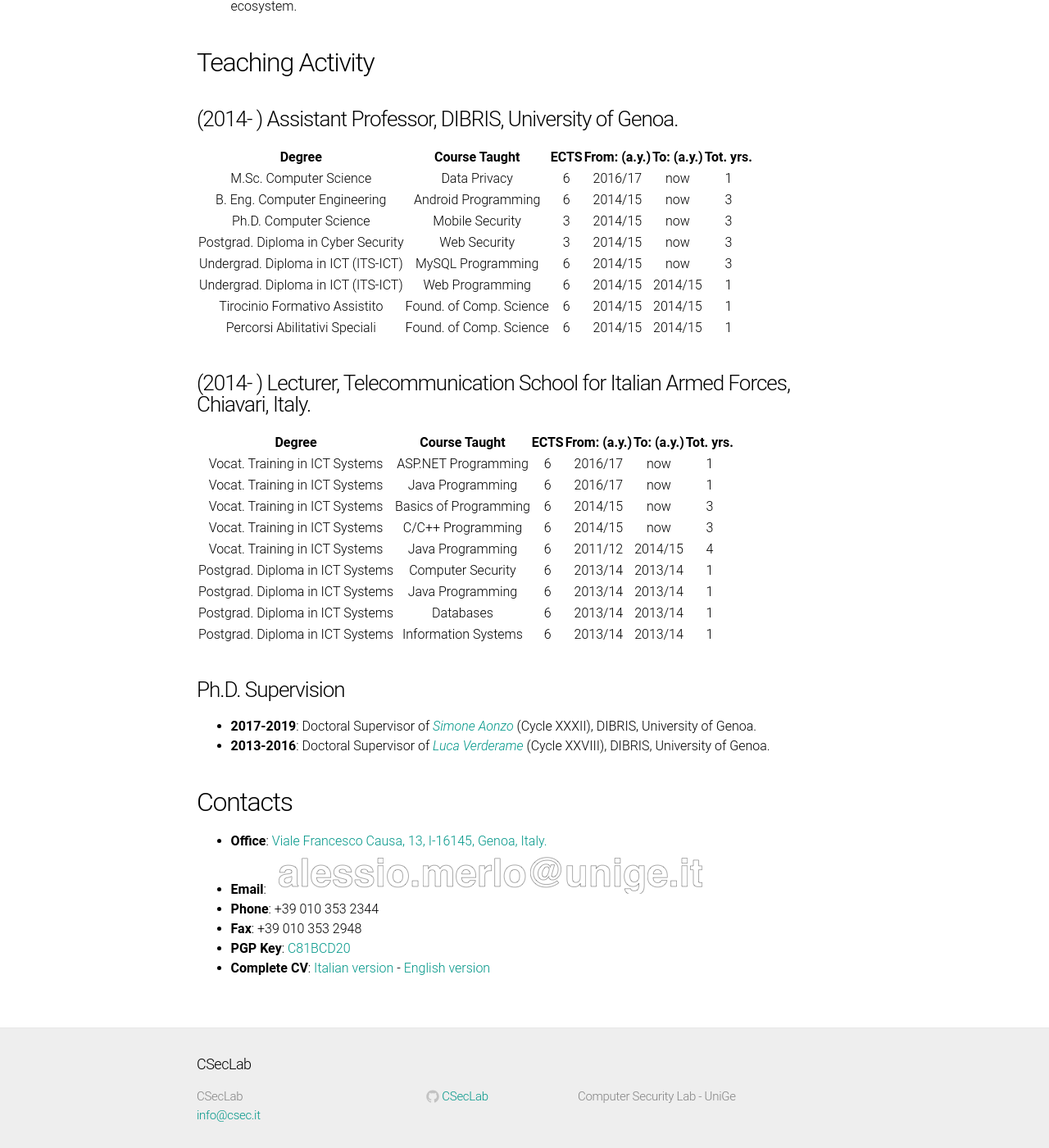
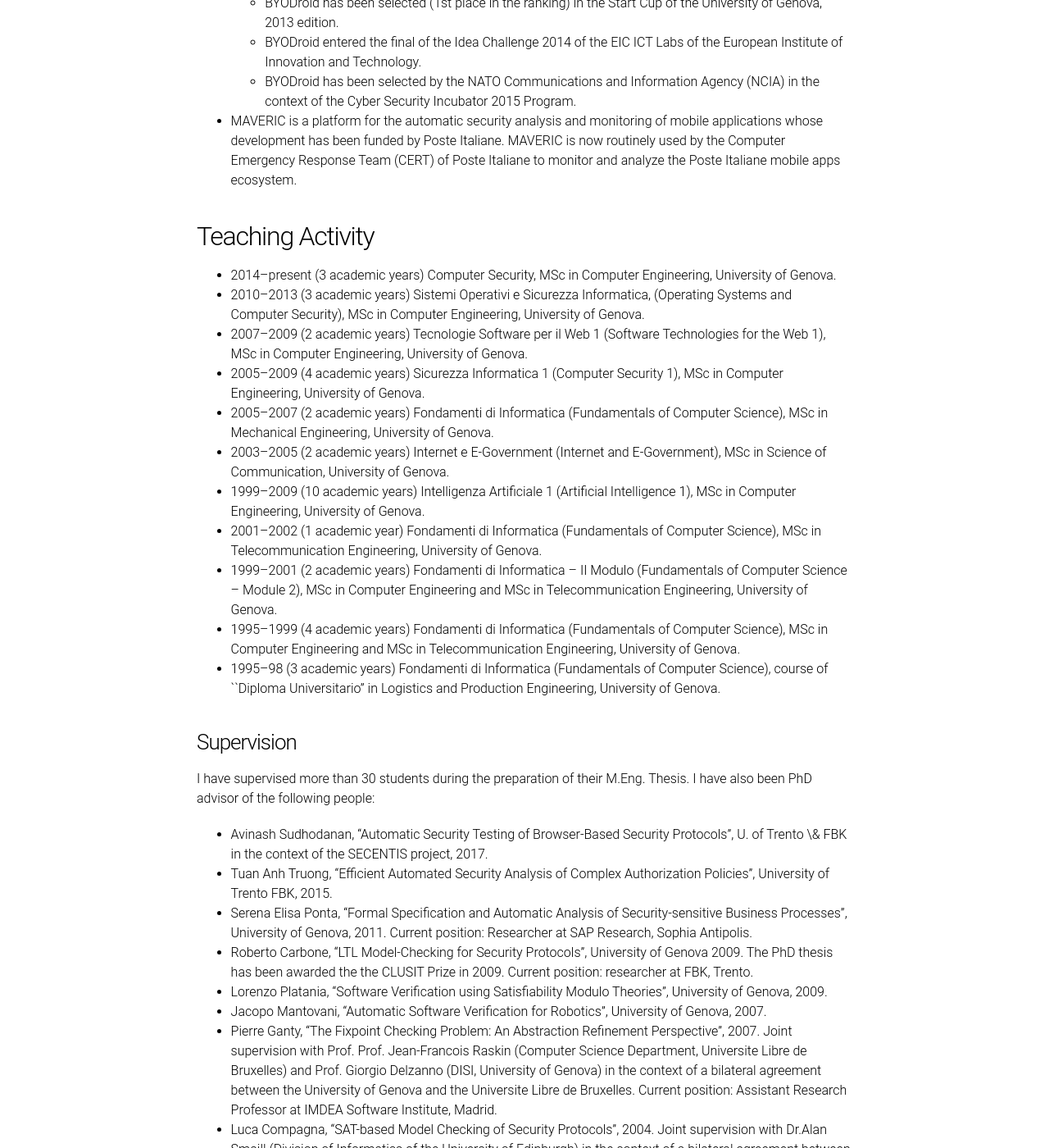
Before and after one commit to CSecLab/cseclab.github.io, a Jekyll site: the page built from alessandroHP.md, in a window 1280 px wide and 1400 px high, scrolled down 8677 px. Shown: the whole window at 82% size. Built offline with Jekyll 4.4.1, drawn with Linux system fonts in a browser that asks for light colours; some of the changed text lies outside the part shown.

Commit message:
*** empty log message ***

```diff
--- a/alessandroHP.md
+++ b/alessandroHP.md
@@ -193,46 +202,30 @@
 
 ## Teaching Activity
 
-
-### (2014- ) Assistant Professor, DIBRIS, University of Genoa.
-
-|                Degree               |      Course Taught      | ECTS | From: (a.y.) | To: (a.y.) | Tot. yrs. |
-|:-----------------------------------:|:-----------------------:|:----:|:------------:|:----------:|:---------:|
-|        M.Sc. Computer Science       |       Data Privacy      |   6  |    2016/17   |     now    |     1     |
-|     B. Eng. Computer Engineering    |   Android Programming   |   6  |    2014/15   |     now    |     3     |
-|        Ph.D. Computer Science       |     Mobile Security     |   3  |    2014/15   |     now    |     3     |
-| Postgrad. Diploma in Cyber Security |       Web Security      |   3  |    2014/15   |     now    |     3     |
-| Undergrad. Diploma in ICT (ITS-ICT) |    MySQL Programming    |   6  |    2014/15   |     now    |     3     |
-| Undergrad. Diploma in ICT (ITS-ICT) |     Web Programming     |   6  |    2014/15   |   2014/15  |     1     |
-|    Tirocinio Formativo Assistito    | Found. of Comp. Science |   6  |    2014/15   |   2014/15  |     1     |
-|    Percorsi Abilitativi Speciali    | Found. of Comp. Science |   6  |    2014/15   |   2014/15  |     1     |
+- 2014--present (3 academic years) Computer Security, MSc in Computer Engineering, University of Genova.
+- 2010--2013 (3 academic years) Sistemi Operativi e Sicurezza Informatica, (Operating Systems and Computer Security), MSc in Computer Engineering, University of
+  Genova.
+- 2007--2009 (2 academic years) Tecnologie Software per il Web 1 (Software Technologies for the Web 1), MSc in Computer Engineering, University of Genova.
+- 2005--2009 (4 academic years) Sicurezza Informatica 1 (Computer Security 1), MSc in Computer Engineering, University of Genova.
+- 2005--2007 (2 academic years) Fondamenti di Informatica (Fundamentals of Computer Science), MSc in Mechanical Engineering, University of Genova.
+- 2003--2005 (2 academic years) Internet e E-Government (Internet and E-Government), MSc in Science of Communication, University of Genova.
+- 1999--2009 (10 academic years) Intelligenza Artificiale 1 (Artificial Intelligence 1), MSc in Computer Engineering, University of Genova.
+- 2001--2002 (1 academic year) Fondamenti di Informatica (Fundamentals of Computer Science), MSc in Telecommunication Engineering, University of Genova.
+- 1999--2001 (2 academic years) Fondamenti di Informatica -- II Modulo (Fundamentals of Computer Science -- Module 2), MSc in Computer Engineering and MSc in Telecommunication Engineering, University of Genova.
+- 1995--1999 (4 academic years) Fondamenti di Informatica (Fundamentals of Computer Science), MSc in Computer Engineering and MSc in Telecommunication Engineering,  University of Genova.
+- 1995--98 (3 academic years) Fondamenti di Informatica (Fundamentals of Computer Science), course of ``Diploma Universitario'' in Logistics and Production Engineering, University of Genova.
 
 
-### (2014- ) Lecturer, Telecommunication School for Italian Armed Forces, Chiavari, Italy.
+### Supervision
 
-|              Degree              |     Course Taught     | ECTS | From: (a.y.) | To: (a.y.) | Tot. yrs. |
-|:--------------------------------:|:---------------------:|:----:|:------------:|:----------:|:---------:|
-|  Vocat. Training in ICT Systems  |  ASP.NET Programming  |   6  |    2016/17   |     now    |     1     |
-|  Vocat. Training in ICT Systems  |    Java Programming   |   6  |    2016/17   |     now    |     1     |
-|  Vocat. Training in ICT Systems  | Basics of Programming |   6  |    2014/15   |     now    |     3     |
-|  Vocat. Training in ICT Systems  |   C/C++ Programming   |   6  |    2014/15   |     now    |     3     |
-|  Vocat. Training in ICT Systems  |    Java Programming   |   6  |    2011/12   |   2014/15  |     4     |
-| Postgrad. Diploma in ICT Systems |   Computer Security   |   6  |    2013/14   |   2013/14  |     1     |
-| Postgrad. Diploma in ICT Systems |    Java Programming   |   6  |    2013/14   |   2013/14  |     1     |
-| Postgrad. Diploma in ICT Systems |       Databases       |   6  |    2013/14   |   2013/14  |     1     |
-| Postgrad. Diploma in ICT Systems |  Information Systems  |   6  |    2013/14   |   2013/14  |     1     |
+I have supervised more than 30 students during the preparation of their M.Eng. Thesis.  I have also been PhD advisor of the following people:
 
-### Ph.D. Supervision
-
-- **2017-2019**: Doctoral Supervisor of *[Simone Aonzo](https://it.linkedin.com/pub/simone-aonzo/88/ab6/796)* (Cycle XXXII), DIBRIS, University of Genoa.
-- **2013-2016**: Doctoral Supervisor of *[Luca Verderame](https://it.linkedin.com/in/lucaverderame)* (Cycle XXVIII), DIBRIS, University of Genoa.
-
-
-## Contacts
-
-- **Office**: [Viale Francesco Causa, 13, I-16145, Genoa, Italy.](https://www.google.it/maps/place/44°24'07.0%22N+8°57'38.7%22E/@44.4019444,8.9596557,18z/data=!3m1!4b1!4m5!3m4!1s0x0:0x0!8m2!3d44.401932!4d8.960757)
-- **Email**: ![Alessio's mail should be here.](/pics/merlo_mail.png)
-- **Phone**: +39 010 353 2344
-- **Fax**: +39 010 353 2948
-- **PGP Key**: [C81BCD20](/C81BCD20.asc)
-- **Complete CV**: [Italian version](http://www.dibris.unige.it/public/staff/cv_pdf/cv_701287.pdf) - [English version](http://www.dibris.unige.it/public/staff/cv_pdf_en/cv_en_701287.pdf)
+- Avinash Sudhodanan, "Automatic Security Testing of Browser-Based Security Protocols", U. of Trento \& FBK in the context of the SECENTIS project, 2017.
+- Tuan Anh Truong, "Efficient Automated Security Analysis of Complex Authorization Policies", University of  Trento  FBK, 2015.
+- Serena Elisa Ponta, "Formal Specification and Automatic Analysis of Security-sensitive Business Processes", University of Genova, 2011.  Current position:  Researcher at SAP Research, Sophia Antipolis.
+- Roberto Carbone, "LTL Model-Checking for Security Protocols", University of Genova 2009.  The PhD thesis has been awarded the the CLUSIT Prize in 2009.  Current position: researcher at FBK, Trento.
+- Lorenzo Platania, "Software Verification using Satisfiability Modulo Theories", University of Genova, 2009.
+- Jacopo Mantovani, "Automatic Software Verification for Robotics", University of Genova, 2007.
+- Pierre Ganty, "The Fixpoint Checking Problem: An Abstraction Refinement Perspective", 2007.  Joint supervision with Prof. Prof. Jean-Francois Raskin (Computer Science Department, Universite Libre de Bruxelles) and Prof. Giorgio Delzanno (DISI, University of Genova) in the context of a bilateral agreement between the University of Genova and the Universite Libre de Bruxelles. Current position: Assistant Research Professor at IMDEA Software Institute, Madrid.
+- Luca Compagna, "SAT-based Model Checking of Security Protocols", 2004.  Joint supervision with Dr.Alan Smaill (Division of Informatics of the University of Edinburgh) in the context of a bilateral agreement between the University of Genova and the University of Edinburgh.   Current position:  Senior Researcher at SAP Research, Sophia Antipolis.
+- Silvio Ranise, "Integration of Decision Procedures in Automated Theorem Provers", 2001.  Joint supervision with Dr.Michael Rusinowitch of INRIA Lorraine (Nancy, France) in the context of a bilateral agreement between the University of Genova and the University of Henri Poincare--Nancy 1.  Current position:  Senior Researcher at FBK, Trento.
```
Also changed, not shown: other parts of alessandroHP.md (+9 -0 lines).
